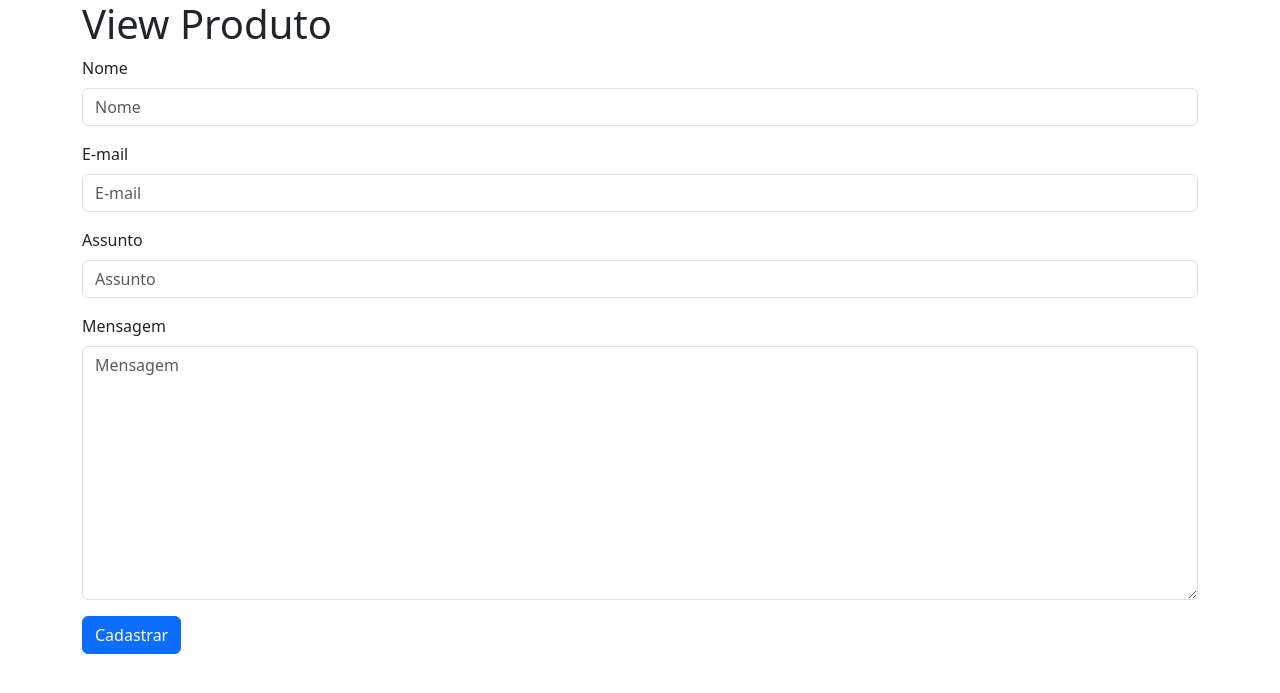
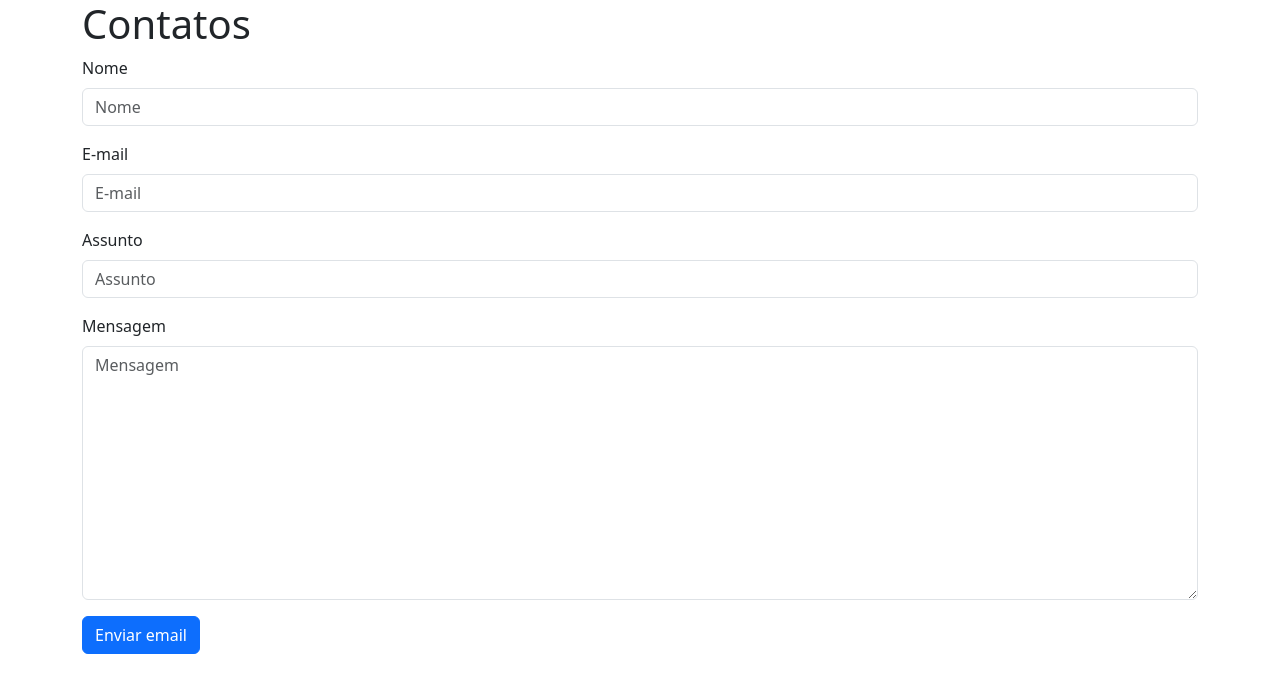
Before and after one commit to AmorimEureka/django-intermediario, a Django app: page /contato/ in a window 1280 px wide. Shown: the top 693 px of the page. Run offline with Django 5.2, Linux system fonts and the light colour scheme; some libraries are stand-ins or nearby versions.

Commit message:
feat:Desenvolvendo Formulário para envio de email

```diff
--- a/core/forms.py
+++ b/core/forms.py
@@ -1,7 +1,26 @@
 from django import forms
+from django.core.mail.message import EmailMessage
 
 class ContatoForm(forms.Form):
     nome = forms.CharField(label='Nome', max_length=100)
     email = forms.EmailField(label='E-mail', max_length=100)
     assunto = forms.CharField(label='Assunto',max_length=120)
     mensagem = forms.CharField(label='Mensagem', widget=forms.Textarea())
+
+    def send_mail(self):
+        nome = self.cleaned_data['nome']
+        email = self.cleaned_data['email']
+        assunto = self.cleaned_data['assunto']
+        mensagem = self.cleaned_data['mensagem']
+
+        conteudo = f'Nome: {nome}\nEmail: {email}\nAssunto: {assunto}\Mensagem: {mensagem}'
+
+        mail = EmailMessage(
+            subject='Email enviado pelo Fomulário do Projeto Django-Intermediario',
+            body=conteudo,
+            from_email='pixoliapipi@gmail.com',
+            to=['Ramalhobrena22@gmail.com','raffaekk@gmail.com',],
+            headers={'Reply-To': email}
+        )
+
+        mail.send()
--- a/core/templates/contato.html
+++ b/core/templates/contato.html
@@ -5,19 +5,17 @@
     <meta charset="UTF-8">
     <meta name="viewport" content="width=device-width, initial-scale=1.0">
     <title>Contato</title>
-    <script src="https://cdn.jsdelivr.net/npm/bootstrap@5.3.2/dist/js/bootstrap.bundle.min.js" integrity="sha384-C6RzsynM9kWDrMNeT87bh95OGNyZPhcTNXj1NW7RuBCsyN/o0jlpcV8Qyq46cDfL" crossorigin="anonymous"></script>
-    <link href="https://cdn.jsdelivr.net/npm/bootstrap@5.3.2/dist/css/bootstrap.min.css" rel="stylesheet" integrity="sha384-T3c6CoIi6uLrA9TneNEoa7RxnatzjcDSCmG1MXxSR1GAsXEV/Dwwykc2MPK8M2HN" crossorigin="anonymous">
     {% bootstrap_css %}
 </head>
 <body>
     <div class="container">
-        <h1> View Produto</h1>
+        <h1> Contatos </h1>
         {% bootstrap_messages %}
 
         <form action="{% url 'contato' %}" method="post" class="form" autocomplete="off">
             {% csrf_token %}
             {% bootstrap_form form %}
-            <button type="submit" class="btn btn-primary">Cadastrar</button>
+            <button type="submit" class="btn btn-primary">Enviar email</button>
         </form>
     </div>
     {% bootstrap_javascript %}
--- a/core/views.py
+++ b/core/views.py
@@ -1,15 +1,39 @@
 from django.shortcuts import render
 from .forms import ContatoForm
+from django.contrib import messages
+
 
 def index(request):
     return render(request, 'index.html')
 
 def contato(request):
-    form = ContatoForm()
+    form = ContatoForm(request.POST or None)
+
+    if request.method == 'POST':
+        # print(f'Post:{request.POST}')
+        if form.is_valid():
+            # nome = form.cleaned_data['nome']
+            # email = form.cleaned_data['email']
+            # assunto = form.cleaned_data['assunto']
+            # mensagem = form.cleaned_data['mensagem']
+
+            # print('Mensagem Enviada')
+            # print(f'Nome: {nome}')
+            # print(f'Email:{email}')
+            # print(f'Assunto:{assunto}')
+            # print(f'Mensagem:{mensagem}')
+
+            form.send_mail()
+
+            messages.success(request, 'E-mail enviado com sucesso!')
+            form = ContatoForm()
+        else:
+            messages.error(request, 'Erro ao enviar e-mail')
 
     context ={
         'form': form
     }
+
     return render(request,'contato.html', context)
 
 def produto(request):
```
Also changed, not shown: projdjango2/settings.py (+18 -0 lines), 1 other file.
